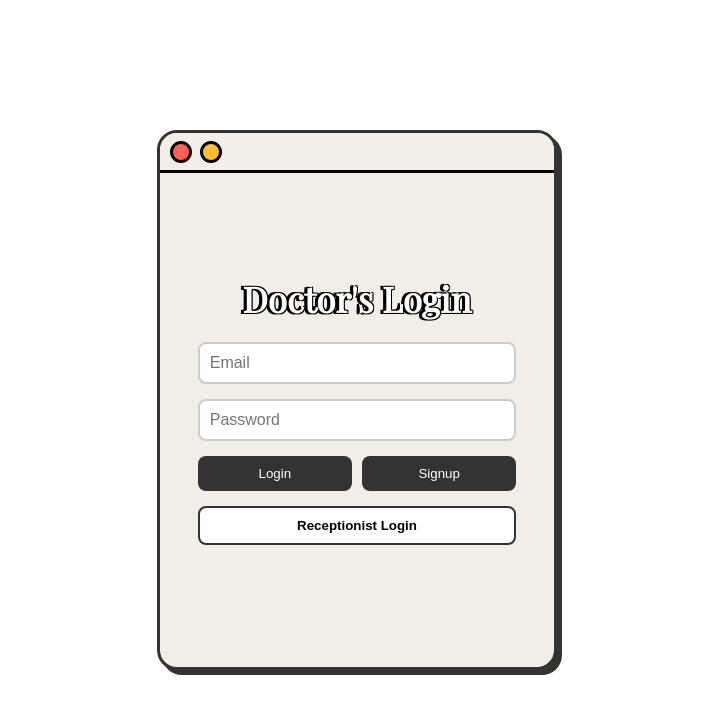
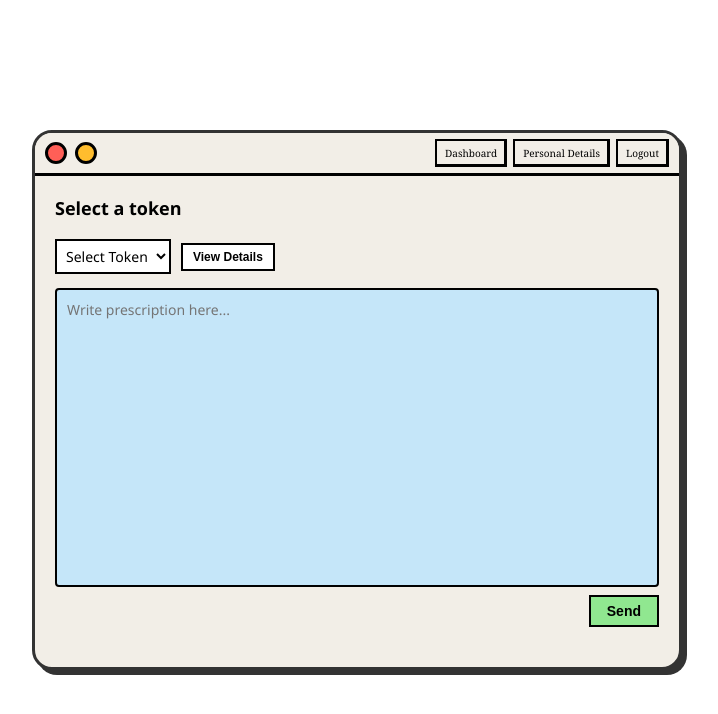
Before and after one commit to Kaurgxg/Clinic-Management-System, a plain HTML site: page doctor.html in a window 1280 px wide. Shown: the whole page, without its empty margins (283-1001 px from the left). Drawn offline with nearby package versions, Linux system fonts and the light colour scheme; no server answers.

Commit message:
Update doctor.html

```diff
--- a/doctor.html
+++ b/doctor.html
@@ -3,10 +3,9 @@
 <head>
   <meta charset="UTF-8" />
   <meta name="viewport" content="width=device-width, initial-scale=1.0"/>
+  <title>Doctor Dashboard</title>
   <link href="https://fonts.googleapis.com/css2?family=Playfair+Display&display=swap" rel="stylesheet">
-  <title>Responsive Login</title>
   <style>
-    /* your original CSS (unchanged) */
     * {
       box-sizing: border-box;
       margin: 0;
@@ -24,7 +23,7 @@
 
     .login-container {
       width: 90%;
-      max-width: 400px;
+      max-width: 650px;
       height: 540px;
       background-color: #f2eee7;
       border: 3px solid #333;
@@ -36,13 +35,20 @@
       box-shadow: 5px 5px 0px #333;
     }
 
+    @media (max-width: 500px) {
+      .login-container {
+        max-width: 400px;
+      }
+    }
+
     .top-bar {
-      height: 40px;
       background-color: #f2eee7;
       display: flex;
       align-items: center;
-      padding: 0 10px;
+      justify-content: space-between;
+      padding: 6px 10px;
       border-bottom: 3px solid black;
+      gap: 8px;
     }
 
     .circle-group {
@@ -57,190 +63,385 @@
       border: 3px solid black;
     }
 
-    .circle.red {
-      background-color: #ff5f57;
+    .circle.red { background-color: #ff5f57; }
+    .circle.yellow { background-color: #ffbd2e; }
+
+    .button-group {
+      display: flex;
+      gap: 6px;
     }
 
-    .circle.yellow {
-      background-color: #ffbd2e;
+    .button-group button {
+      padding: 5px 8px;
+      background: #f2eee7;
+      border: 2px solid #000;
+      font-family: Georgia, serif;
+      font-size: 10px;
+      cursor: pointer;
+      box-shadow: inset -1px -1px 0 #000;
     }
 
-    .form-body {
-      margin: 0;
-      flex: 1;
+    .button-group button:active {
+      box-shadow: inset 1px 1px 0 #000;
+    }
+
+    .dashboard, #personalDetails {
       padding: 20px;
+      display: none;
+      flex-direction: column;
+      height: 100%;
+      gap: 14px;
+    }
+
+    .dashboard.active, #personalDetails.active {
+      display: flex;
+    }
+
+    .dashboard h2, #personalDetails h2 {
+      font-size: 18px;
+      margin-bottom: 5px;
+    }
+
+    .token-select {
+      display: flex;
+      align-items: center;
+      gap: 10px;
+    }
+
+    select {
+      padding: 5px;
+      font-size: 14px;
+      border: 2px solid #000;
+      background: #ffffff;
+      font-family: 'Segoe UI';
+    }
+
+    .view-details-btn {
+      padding: 5px 10px;
+      font-size: 12px;
+      border: 2px solid black;
+      background-color: #ffffff;
+      cursor: pointer;
+      font-weight: bold;
+    }
+
+    .prescription {
+      flex-grow: 1;
       display: flex;
       flex-direction: column;
-      align-items: center;
-      justify-content: center;
+      gap: 8px;
     }
 
-    .form-body h2 {
-      font-family: 'Playfair Display', serif;
-      font-size: 35px;
-      color: #ffffff;
-      text-shadow:
-        -3px -1px 0 black,
-         1px -1px 0 black,
-        -3px  1px 0 black,
-         1px  1px 0 black;
-      padding-bottom: 20px;
+    .prescription textarea {
+      flex-grow: 1;
+      resize: none;
+      border: 2px solid #000;
+      border-radius: 4px;
+      padding: 10px;
+      font-family: 'Segoe UI';
+      font-size: 14px;
+      outline: none;
+      background-color: #c5e6f9;
     }
 
-    .form-body input {
-      width: 90%;
-      padding: 10px;
-      margin-bottom: 15px;
-      border-radius: 8px;
-      border: 2px solid #ccc;
-      font-size: 1rem;
+    .prescription button {
+      align-self: flex-end;
+      padding: 6px 16px;
+      border: 2px solid #000;
+      font-weight: bold;
+      font-size: 14px;
+      background-color: #90e790;
+      cursor: pointer;
     }
 
-    .button-row {
-      display: flex;
-      justify-content: space-between;
-      width: 90%;
-      gap: 10px;
-      margin-bottom: 15px;
+    .personal-form label {
+      font-size: 14px;
+      font-weight: bold;
+      margin-bottom: 4px;
     }
 
-    .half-btn {
-      flex: 1;
-      padding: 10px;
-      border-radius: 8px;
-      border: none;
-      background-color: #333;
-      color: white;
-      cursor: pointer;
-      transition: background 0.3s;
+    .personal-form input {
+      padding: 6px;
+      font-size: 14px;
+      border: 2px solid #000;
+      border-radius: 4px;
+      background-color: #fff;
+      margin-bottom: 12px;
     }
 
-    .half-btn:hover {
-      background-color: #555;
+    #personalDetails {
+      flex: 1;
+      flex-direction: column;
+      padding: 10px;
+      gap: 10px;
     }
 
-    .toggle-btn {
-      width: 90%;
+    .searchbar {
+      background-color: #e09581;
+      display: flex;
       padding: 10px;
-      border-radius: 8px;
-      border: 2px solid #333;
-      background-color: white;
-      cursor: pointer;
-      font-weight: bold;
-      transition: background 0.3s;
+      gap: 10px;
+      font-size: 0.8rem;
+      align-items: center;
+      border: 2px solid black;
+      border-radius: 6px;
     }
 
-    .toggle-btn:hover {
-      background-color: #eee;
+    .searchbar input {
+      flex: 1;
+      padding: 4px;
+      font-family: monospace;
+      border: 2px solid #000;
+      border-radius: 4px;
+      font-size: 0.8rem;
     }
 
-    .hidden {
-      display: none;
+    .searchbar button {
+      padding: 5px 8px;
+      font-size: 0.75rem;
+      border: 2px solid #000;
+      background-color: #f2eee7;
+      cursor: pointer;
+      font-family: 'Courier New', monospace;
+      box-shadow: 2px 2px 0 #000;
+      margin-left: auto;
     }
 
-    @media (max-height: 600px) {
-      .login-container {
-        height: 90vh;
-      }
+    .searchbar button:active {
+      box-shadow: none;
+      transform: translate(2px, 2px);
     }
 
-    @media (max-width: 400px) {
-      .form-body input,
-      .form-body button {
-        font-size: 0.9rem;
-      }
+    .detailbox {
+      flex: 1;
+      border: 2px solid #000;
+      border-radius: 6px;
+      padding: 10px;
+      background-color: #85b07a;
+      font-family: monospace;
+      font-size: 0.85rem;
+      overflow-y: auto;
+    }
+
+    .personal-form button {
+      padding: 6px 16px;
+      border: 2px solid #000;
+      font-weight: bold;
+      font-size: 14px;
+      background-color: #dcdcdc;
+      cursor: pointer;
+      align-self: flex-start;
     }
   </style>
 </head>
 <body>
+
   <div class="login-container">
     <div class="top-bar">
       <div class="circle-group">
         <div class="circle red"></div>
         <div class="circle yellow"></div>
       </div>
+      <div class="button-group">
+        <button id="dashboardBtn">Dashboard</button>
+        <button id="detailsBtn">Personal Details</button>
+        <button class="logout-button" onclick="logout()">Logout</button>
+      </div>
     </div>
 
-    <div class="form-body" id="doctor-form">
-      <h2>Doctor's Login</h2>
-      <input type="text" placeholder="Email" id="doctor-email">
-      <input type="password" placeholder="Password" id="doctor-password">
-      <div class="button-row">
-        <button class="half-btn" onclick="login('doctor')">Login</button>
-        <button class="half-btn" onclick="signup('doctor')">Signup</button>
+    <!-- DASHBOARD -->
+    <div class="dashboard active" id="dashboardView">
+      <h2>Select a token</h2>
+      <div class="token-select">
+        <select id="tokenDropdown">
+          <option value="">-- Choose Token --</option>
+        </select>
+        <button class="view-details-btn" onclick="viewPatientDetails()">View Details</button>
       </div>
-      <button class="toggle-btn" onclick="toggleReceptionist()">Receptionist Login</button>
+
+      <div class="prescription">
+        <textarea placeholder="Write prescription here..."></textarea>
+        <button onclick="sendPrescription()">Send</button>
+      </div>
     </div>
 
-    <div class="form-body hidden" id="receptionist-form">
-      <h2>Receptionist Login</h2>
-      <input type="text" placeholder="Email" id="receptionist-email">
-      <input type="password" placeholder="Password" id="receptionist-password">
-      <div class="button-row">
-        <button class="half-btn" onclick="login('receptionist')">Login</button>
-        <button class="half-btn" onclick="signup('receptionist')">Signup</button>
+    <!-- PERSONAL DETAILS -->
+    <div id="personalDetails" class="">
+      <div class="searchbar">
+        Enter Token Number:
+        <input type="number" id="searchToken" />
+        <button onclick="searchToken()">Search</button>
       </div>
-      <button class="toggle-btn" onclick="toggleReceptionist()">Doctor Login</button>
+      <div class="detailbox" id="detailResult">Token generated Details.</div>
     </div>
   </div>
 
- <!-- Firebase SDK -->
-<script type="module">
-  import { initializeApp } from "https://www.gstatic.com/firebasejs/10.12.0/firebase-app.js";
-  import { getAuth, signInWithEmailAndPassword, createUserWithEmailAndPassword } from "https://www.gstatic.com/firebasejs/10.12.0/firebase-auth.js";
-
+  <!-- POPUP -->
+  <div id="popup" style="display:none; position:fixed; top:20%; left:50%; transform:translateX(-50%); background:#fff; padding:20px; border:2px solid #000; border-radius:10px; z-index:1000;">
+    <h3>Patient Details</h3>
+    <p id="patientDetails">Loading...</p>
+    <button onclick="closePopup()">Close</button>
+  </div>
+<script src="https://www.gstatic.com/firebasejs/9.22.2/firebase-app-compat.js"></script>
+<script src="https://www.gstatic.com/firebasejs/9.22.2/firebase-auth-compat.js"></script>
+<script src="https://www.gstatic.com/firebasejs/9.22.2/firebase-firestore-compat.js"></script>
+<script>
+  // ✅ Firebase Config
   const firebaseConfig = {
     apiKey: "AIzaSyBHdkTLBvBozcLE1t5E5pNC06TMKVaMILw",
     authDomain: "clinic-abc01.firebaseapp.com",
     projectId: "clinic-abc01",
-    storageBucket: "clinic-abc01.firebasestorage.app",
+    storageBucket: "clinic-abc01.appspot.com",
     messagingSenderId: "543155713970",
     appId: "1:543155713970:web:5ce466e1e9685d197b16ab"
   };
 
-  const app = initializeApp(firebaseConfig);
-  const auth = getAuth(app);
+  // ✅ Initialize Firebase
+  firebase.initializeApp(firebaseConfig);
+  const db = firebase.firestore();
+  const auth = firebase.auth();
 
-  window.toggleReceptionist = function () {
-    const doctorForm = document.getElementById('doctor-form');
-    const receptionistForm = document.getElementById('receptionist-form');
-    doctorForm.classList.toggle('hidden');
-    receptionistForm.classList.toggle('hidden');
+  // ✅ Store patient doc refs
+  const patientDocRefs = {};
+
+  // ✅ Populate Token Dropdown
+  async function populateTokenDropdown() {
+    const tokenDropdown = document.getElementById("tokenDropdown");
+    tokenDropdown.innerHTML = `<option value="">Select Token</option>`;
+
+    try {
+      const snapshot = await db.collection("patients").get();
+      console.log("Total patients found:", snapshot.size);
+
+      snapshot.forEach((doc) => {
+        const data = doc.data();
+        if (data.token && data.name) {
+          const option = document.createElement("option");
+          option.value = doc.id;
+          option.text = `Token ${data.token} - ${data.name}`;
+          tokenDropdown.appendChild(option);
+
+          // Save doc ID
+          patientDocRefs[doc.id] = doc.id;
+        }
+      });
+    } catch (error) {
+      console.error("Error populating tokens:", error);
+    }
+  }
+
+  // ✅ View Patient Details
+  async function viewPatientDetails() {
+    const docId = document.getElementById("tokenDropdown").value;
+    if (!docId) {
+      alert("Please select a token");
+      return;
+    }
+
+    try {
+      const doc = await db.collection("patients").doc(docId).get();
+
+      if (doc.exists) {
+        const data = doc.data();
+        document.getElementById("patientDetails").innerText =
+          `Name: ${data.name}\nAge: ${data.age}\nGender: ${data.gender}\nIssue: ${data.reason}`;
+      } else {
+        document.getElementById("patientDetails").innerText = "No patient found.";
+      }
+
+      document.getElementById("popup").style.display = "block";
+    } catch (error) {
+      console.error("Error fetching patient details:", error);
+    }
+  }
+
+
+
+  // ✅ Send Prescription - Updated to match data model
+async function sendPrescription() {
+  const docId = document.getElementById("tokenDropdown").value;
+  const prescriptionText = document.querySelector('.prescription textarea').value;
+
+  if (!docId || !prescriptionText) {
+    alert("Please select a token and enter a prescription.");
+    return;
+  }
+
+  try {
+    await db.collection("patients").doc(docId).update({
+      prescription: prescriptionText,
+      status: "done"
+    });
+
+    alert("Prescription saved successfully!");
+    document.querySelector('.prescription textarea').value = "";
+  } catch (error) {
+    console.error("Failed to update prescription:", error);
+    alert("Error saving prescription.");
+  }
+}
+
+
+  // ✅ Search Token
+  async function searchToken() {
+    const token = document.getElementById("searchToken").value.trim();
+    const resultBox = document.getElementById("detailResult");
+
+    if (!token) {
+      resultBox.innerText = "Enter a valid token number.";
+      return;
+    }
+
+    try {
+      const snapshot = await db
+        .collection("patients")
+        .where("token", "==", Number(token))
+        .limit(1)
+        .get();
+
+      if (!snapshot.empty) {
+        const data = snapshot.docs[0].data();
+        resultBox.innerText =
+          `Name: ${data.name}\nAge: ${data.age}\nGender: ${data.gender}\nIssue: ${data.reason}`;
+      } else {
+        resultBox.innerText = "No details found for this token.";
+      }
+    } catch (error) {
+      console.error("Search error:", error);
+      resultBox.innerText = "Error occurred while fetching data.";
+    }
+  }
+
+  // ✅ Logout
+  function logout() {
+    auth.signOut().then(() => {
+      alert("Logged out.");
+      window.location.href = "index.html";
+    }).catch(error => {
+      console.error("Logout error:", error);
+    });
+  }
+
+  // ✅ Toggle Views
+  document.getElementById("dashboardBtn").addEventListener("click", () => {
+    document.getElementById("dashboardView").classList.add("active");
+    document.getElementById("personalDetails").classList.remove("active");
+  });
+
+  document.getElementById("detailsBtn").addEventListener("click", () => {
+    document.getElementById("dashboardView").classList.remove("active");
+    document.getElementById("personalDetails").classList.add("active");
+  });
+
+  // ✅ Run on Page Load
+  window.onload = () => {
+    populateTokenDropdown();
   };
+    // ✅ Close Popup
+  function closePopup() {
+    document.getElementById("popup").style.display = "none";
+  }
 
-  window.login = function (role) {
-    const email = document.getElementById(`${role}-email`).value;
-    const password = document.getElementById(`${role}-password`).value;
-
-    signInWithEmailAndPassword(auth, email, password)
-      .then(() => {
-        if (role === 'receptionist') {
-          window.location.href = 'receptionist.html';
-        } else {
-          window.location.href = 'Doctor.html';
-        }
-      })
-      .catch((error) => {
-        alert('Login error: ' + error.message);
-      });
-  };
-
-  window.signup = function (role) {
-    const email = document.getElementById(`${role}-email`).value;
-    const password = document.getElementById(`${role}-password`).value;
-
-    createUserWithEmailAndPassword(auth, email, password)
-      .then(() => {
-        if (role === 'receptionist') {
-          window.location.href = 'receptionist.html';
-        } else {
-          alert('Doctor account created!');
-        }
-      })
-      .catch((error) => {
-        alert('Signup error: ' + error.message);
-      });
-  };
 </script>
 
 </body>
```
